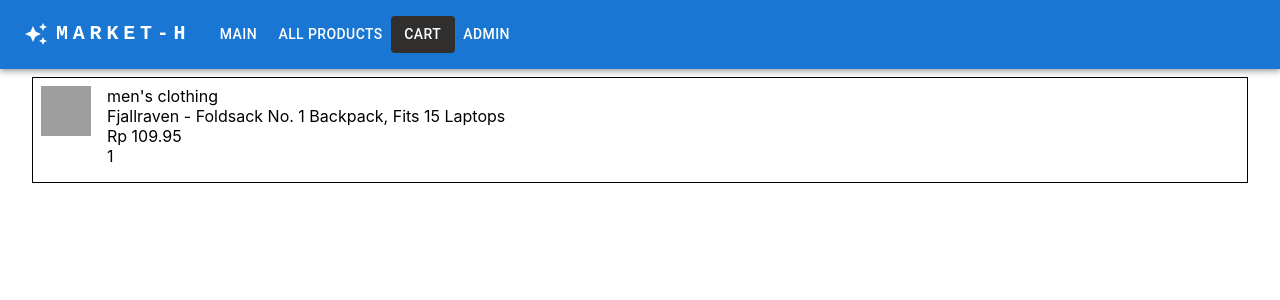
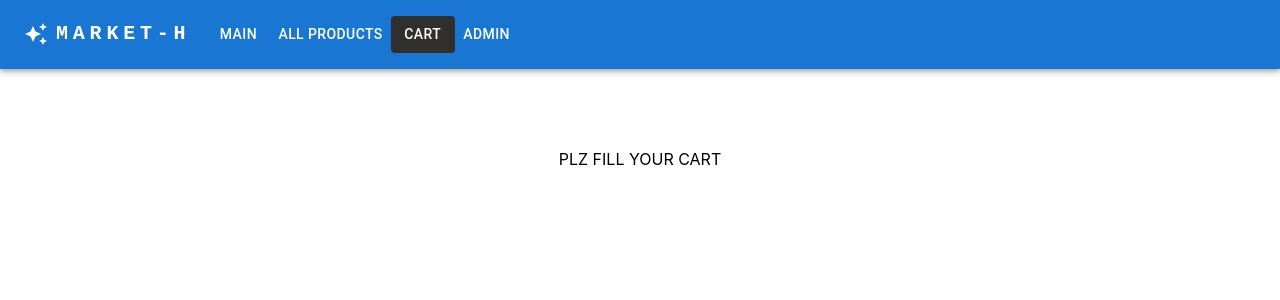
Before and after one commit to ryan3780/Market-H, a React (Create React App) app: page /cart in a window 1280 px wide. Shown: the top 300 px of the page. Built offline with nearby package versions, Linux system fonts and the light colour scheme; data requests are answered from the project's data file; grey boxes are pictures that could not be loaded.

Commit message:
Fix CSS & Test Function

```diff
--- a/db.json
+++ b/db.json
@@ -239,141 +239,7 @@
         "rate": 3.6,
         "count": 145
       }
-    },
-    {
-      "title": "New Product from Admin",
-      "price": 999,
-      "description": "Neat for Women",
-      "category": "women's clothing",
-      "image": "/static/media/new_clothe.8efa1618a2cbd3412abc.jpg",
-      "rating": {
-        "rate": 5,
-        "count": 0
-      },
-      "id": 21
-    },
-    {
-      "title": "New Product from Admin",
-      "price": 999,
-      "description": "Neat for Women",
-      "category": "women's clothing",
-      "image": "/static/media/new_clothe.8efa1618a2cbd3412abc.jpg",
-      "rating": {
-        "rate": 5,
-        "count": 0
-      },
-      "id": 22
-    },
-    {
-      "title": "New Product from Admin",
-      "price": 999,
-      "description": "Neat for Women",
-      "category": "women's clothing",
-      "image": "/static/media/new_clothe.8efa1618a2cbd3412abc.jpg",
-      "rating": {
-        "rate": 5,
-        "count": 0
-      },
-      "id": 23
-    },
-    {
-      "title": "New Product from Admin",
-      "price": 999,
-      "description": "Neat for Women",
-      "category": "women's clothing",
-      "image": "/static/media/new_clothe.8efa1618a2cbd3412abc.jpg",
-      "rating": {
-        "rate": 5,
-        "count": 0
-      },
-      "id": 24
-    },
-    {
-      "title": "New Product from Admin",
-      "price": 999,
-      "description": "Neat for Women",
-      "category": "women's clothing",
-      "image": "/static/media/new_clothe.8efa1618a2cbd3412abc.jpg",
-      "rating": {
-        "rate": 5,
-        "count": 0
-      },
-      "id": 25
-    },
-    {
-      "title": "New Product from Admin",
-      "price": 999,
-      "description": "Neat for Women",
-      "category": "women's clothing",
-      "image": "/static/media/new_clothe.8efa1618a2cbd3412abc.jpg",
-      "rating": {
-        "rate": 5,
-        "count": 0
-      },
-      "id": 26
-    },
-    {
-      "title": "New Product from Admin",
-      "price": 999,
-      "description": "Neat for Women",
-      "category": "women's clothing",
-      "image": "/static/media/new_clothe.8efa1618a2cbd3412abc.jpg",
-      "rating": {
-        "rate": 5,
-        "count": 0
-      },
-      "id": 27
-    },
-    {
-      "title": "New Product from Admin",
-      "price": 999,
-      "description": "Neat for Women",
-      "category": "women's clothing",
-      "image": "/static/media/new_clothe.8efa1618a2cbd3412abc.jpg",
-      "rating": {
-        "rate": 5,
-        "count": 0
-      },
-      "id": 28
-    },
-    {
-      "title": "New Product from Admin",
-      "price": 999,
-      "description": "Neat for Women",
-      "category": "women's clothing",
-      "image": "/static/media/new_clothe.8efa1618a2cbd3412abc.jpg",
-      "rating": {
-        "rate": 5,
-        "count": 0
-      },
-      "id": 29
-    },
-    {
-      "title": "New Product from Admin",
-      "price": 999,
-      "description": "Neat for Women",
-      "category": "women's clothing",
-      "image": "/static/media/new_clothe.8efa1618a2cbd3412abc.jpg",
-      "rating": {
-        "rate": 5,
-        "count": 0
-      },
-      "id": 30
     }
   ],
-  "cart": [
-    {
-      "id": 1,
-      "title": "Fjallraven - Foldsack No. 1 Backpack, Fits 15 Laptops",
-      "price": 109.95,
-      "description": "Your perfect pack for everyday use and walks in the forest. Stash your laptop (up to 15 inches) in the padded sleeve, your everyday",
-      "category": "men's clothing",
-      "image": "https://fakestoreapi.com/img/81fPKd-2AYL._AC_SL1500_.jpg",
-      "rating": {
-        "rate": 3.9,
-        "count": 120
-      },
-      "quantity": 1
-    }
-  ]
+  "cart": []
 }
--- a/src/pages/Admin.jsx
+++ b/src/pages/Admin.jsx
@@ -3,8 +3,9 @@ import newClothe from '../assets/new_clothe.jpg'
 import { useQuery } from "@tanstack/react-query";
 import { Container } from '@mui/system';
 import Box from '@mui/material/Box';
-import Button from '@mui/material/Button';
 import AddShoppingCartIcon from '@mui/icons-material/AddShoppingCart';
+import IconButton from '@mui/material/IconButton';
+import { Header } from "../components/Header";
 
 
 export const Admin = () => {
@@ -29,7 +30,6 @@ export const Admin = () => {
 
   const getProducts = async () => {
     const { data } = await axios.get('http://localhost:5001/products');
-    console.log(data)
     return data;
   }
 
@@ -50,10 +50,13 @@ export const Admin = () => {
 
   return (
     <>
-      <div>
-        <Button color="success" variant="contained" onClick={handleCreateProduct}>create test product</Button>
+      <Header />
+      <Box sx={{ position: 'fixed', backgroundColor: 'white', mt: 1 }}>
+        <IconButton color="primary" aria-label="add to shopping cart" onClick={handleCreateProduct}>
+          <AddShoppingCartIcon /> CREATE SAMPLE PRODCUT
+        </IconButton>
         {/* <button onClick={handleRemoveProduct}>create test product</button> */}
-      </div>
+      </Box>
       <Container maxWidth='xl'>
         <Box
           sx={{
--- a/src/pages/Cart.jsx
+++ b/src/pages/Cart.jsx
@@ -1,15 +1,16 @@
 import { Container } from '@mui/system';
 import { useQuery } from "@tanstack/react-query";
-import { Link } from "react-router-dom";
 import Box from '@mui/material/Box';
 import axios from "axios";
+import DeleteIcon from '@mui/icons-material/Delete';
+import Button from '@mui/material/Button';
+
 
 
 export const Cart = () => {
 
   const getCartProducts = async () => {
     const { data } = await axios.get('http://localhost:5001/cart');
-    console.log(data)
     return data;
   }
 
@@ -27,11 +28,16 @@ export const Cart = () => {
     )
   }
 
+  const handleRemoveCartProduct = async (id) => {
+    await axios.delete(`http://localhost:5001/cart/${id}`)
+    window.location.reload()
+  }
+
 
   return (
     <Container maxWidth='xl'>
 
-      {data.length === 0 ? <Box sx={{ display: 'flex', justifyContent: 'center', mt: 10 }}>NO</Box> : <Box
+      {data.length === 0 ? <Box sx={{ display: 'flex', justifyContent: 'center', mt: 10 }}>PLZ FILL YOUR CART </Box> : <Box
         sx={{
           display: 'flex',
           flexWrap: 'wrap',
@@ -47,19 +53,25 @@ export const Cart = () => {
             <Box sx={{ display: 'flex', backgroundColor: 'fff', mb: 1 }} key={idx}>
               <img src={product.image} alt="product image" width={50} height={50} />
               <Box sx={{ ml: 2 }}>
-                <div>
+                <Box sx={{ mb: 1 }}>
                   {product.category}
-                </div>
-                <div>
+                </Box>
+                <Box sx={{ mb: 1 }}>
                   {product.title}
-                </div>
-                <div>
+                </Box>
+                <Box sx={{ mb: 1 }}>
                   Rp {product.price}
-                </div>
-                <div>
-                  {product.quantity}
-                </div>
+                </Box>
+                <Box sx={{ mb: 1 }}>
+                  QUANTITY :  {product.quantity}
+                </Box>
+                <Box sx={{ mt: 2 }}>
+                  <Button variant="outlined" startIcon={<DeleteIcon />} onClick={() => handleRemoveCartProduct(product.id)}>
+                    Delete
+                  </Button>
+                </Box>
               </Box>
+
             </Box>
           )
         })}
--- a/src/pages/Detail.jsx
+++ b/src/pages/Detail.jsx
@@ -15,7 +15,6 @@ export const Detail = () => {
 
   const getDetailProduct = async () => {
     const { data } = await axios.get(`http://localhost:5001/products/${id}`);
-    console.log(data)
     return data;
   }
 
@@ -112,7 +111,7 @@ export const Detail = () => {
             Rp {data.price}
           </Box>
           <Box sx={{ mt: 3, mb: 3 }}>
-            <Button variant="contained" onClick={handleAddCart}>Cart Button</Button>
+            <Button variant="contained" onClick={handleAddCart}>ADD CART</Button>
           </Box>
           <Divider />
           <Box sx={{ mt: 3, mb: 1 }}>
```
